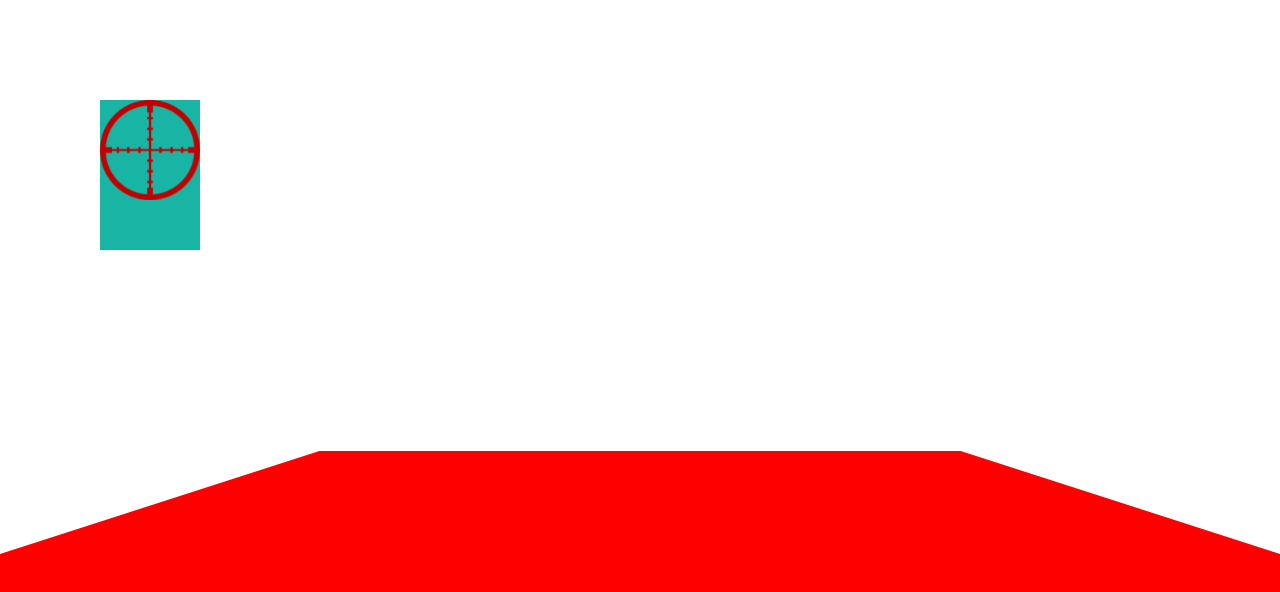
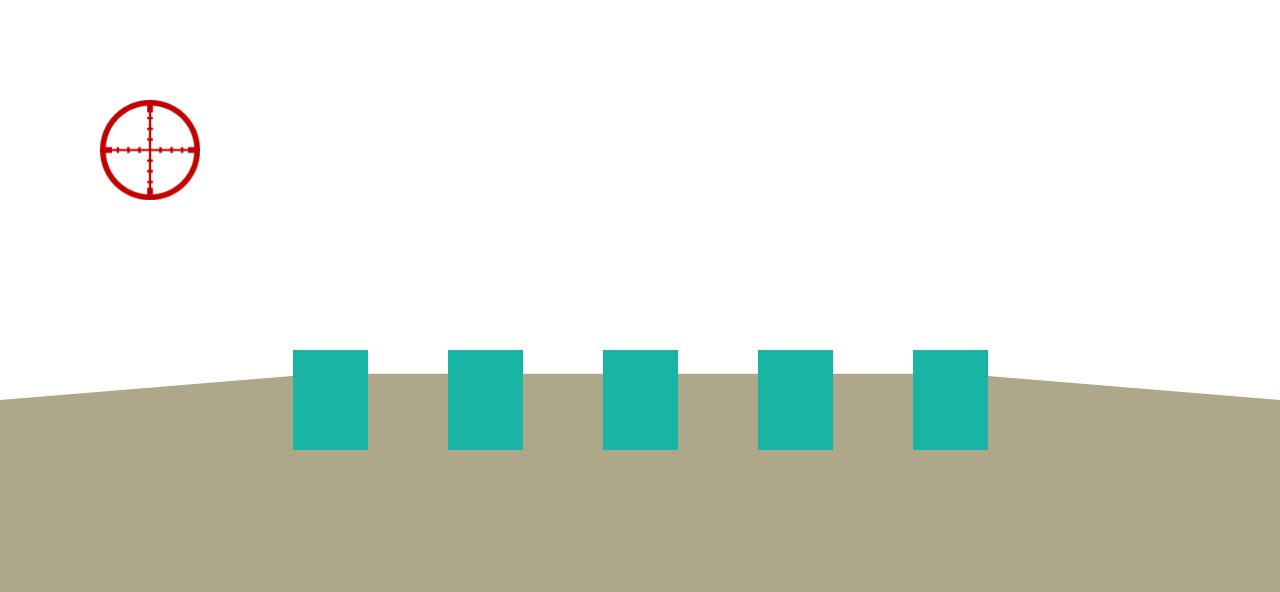
Before and after one commit to evgeniy-shpyra/shooting-range-game, a React (Create React App) app: page / in a window 1280 px wide. Shown: the top 592 px of the page. Built offline with nearby package versions, Linux system fonts and the light colour scheme.

Commit message:
ready targets and sight

```diff
--- a/package.json
+++ b/package.json
@@ -9,7 +9,9 @@
     "node-sass": "^7.0.1",
     "react": "^18.0.0",
     "react-dom": "^18.0.0",
+    "react-redux": "^7.2.8",
     "react-scripts": "5.0.1",
+    "redux": "^4.1.2",
     "web-vitals": "^2.1.4"
   },
   "scripts": {
--- a/src/App.js
+++ /dev/null
@@ -1,26 +0,0 @@
-import './scss/App.scss';
-import Sight from './components/game/sight/Sight';
-import PlayingField from './components/game/playing-field/PlayingField';
-import { useEffect, useState } from 'react';
-
-
-function App() {
-
-
-  let [enemies, setEnemies] = useState([{ isActive: true }])
-
-  const killedEnemy = () => {
-    setEnemies([{ isActive: false }])
-  }
-
-
-  return (
-    <div className='App'>
-      <Sight killedEnemy={killedEnemy} />
-      <PlayingField enemies={enemies} />
-
-    </div>
-  );
-}
-
-export default App;
--- /dev/null
+++ b/src/components/game/App.js
@@ -0,0 +1,41 @@
+import './../../scss/App.scss';
+import Sight from './sight/Sight';
+import PlayingField from './playing-field/PlayingField';
+import { useEffect, useState } from 'react';
+import game from './../../logic/logic';
+
+const width = 75
+const height = 100
+
+function App() {
+
+
+  let [enemies, setEnemies] = useState(game.initializationData(width, height, 80, 5))
+
+  window.state = enemies
+
+
+  const shot = (coordinates) => {
+    game.inclusionCheck(enemies, coordinates)
+  }
+
+  const updateInitializationData = event => {
+    setEnemies(game.initializationData(75, 100, 80, 5))
+  }
+
+  useEffect(() => {
+    window.addEventListener('resize', updateInitializationData);
+    return () => window.removeEventListener('resize', updateInitializationData)
+  }, [])
+
+
+  return (
+    <div className='App'>
+      <Sight shot={shot} />
+      <PlayingField enemies={enemies} />
+
+    </div>
+  );
+}
+
+export default App;
--- a/src/components/game/playing-field/PlayingField.jsx
+++ b/src/components/game/playing-field/PlayingField.jsx
@@ -1,16 +1,20 @@
 import Target from "./target/Target"
+import { useState } from 'react';
 
 const PlayingField = (props) => {
 
     return (
         <div className="playing-field">
 
+            {props.enemies.map(e => (
+                <Target key={e.id} x={e.x} y={e.y} isActive={e.isActive} />
+            ))}
 
-            <Target x={100} y={100} isActive={props.enemies[0].isActive} />
 
-            <div className='playing-field__field'>
+            <div className="playing-field__floor floor">
+                <div className='floor__block'></div>
+            </div>
 
-            </div>
         </div>
     )
 }
--- a/src/components/game/playing-field/target/Target.jsx
+++ b/src/components/game/playing-field/target/Target.jsx
@@ -1,10 +1,10 @@
+const Target = (props) => {
 
-const Target = (props) => {
 
     return (
         <div className='target'
             style={{
-                position: 'relative',
+                position: 'absolute',
                 left: props.x,
                 top: props.y
             }}>
--- a/src/components/game/sight/Sight.jsx
+++ b/src/components/game/sight/Sight.jsx
@@ -1,6 +1,6 @@
 import { useState, useEffect } from 'react';
 import sightPng from '../../../images/sight.png'
-import game from './../../../logic/logic';
+
 
 const Sight = (props) => {
 
@@ -17,12 +17,7 @@ const Sight = (props) => {
     }
 
     const mouseClickHandler = event => {
-
-        if(game.inclusionCheck(event.x, event.y)){
-
-            props.killedEnemy()
-        }
-
+        props.shot({ x: event.x, y: event.y })
     }
 
     useEffect(() => {
--- a/src/index.js
+++ b/src/index.js
@@ -1,7 +1,8 @@
 import React from 'react';
 import ReactDOM from 'react-dom/client';
+import App from './components/game/App';
 import './index.css';
-import App from './App';
+
 import reportWebVitals from './reportWebVitals';
 
 const root = ReactDOM.createRoot(document.getElementById('root'));
--- a/src/logic/logic.js
+++ b/src/logic/logic.js
@@ -2,23 +2,44 @@
 
 const game = {
 
-    enemies: [],
+    //--------------------------
+    initializationData(width, height, margin, count) {
+        const enemies = []
+        const positions = this._generatePosition(width, height, margin, count)
 
-    generateEnemies() {
-        this.enemies.push({
-            id: 1,
-            x: this._getRandomNum(100, 1000),
-            y: this._getRandomNum(100, 400)
+        for (let i = 0; i < 5; i++) {
+            enemies[i] = { id: i, x: positions[i].x, y: positions[i].y, strength: this._getRandomNum(1, 3), isActive: true }
+        }
+
+        return enemies
+    },
+    _generatePosition(width, height, margin, count) {
+        const positions = []
+        const centerX = window.innerWidth / 2 - (width / 2)
+        const centerY = window.innerHeight / 2 - (height / 2)
+
+        const dir = width + margin
+
+        const firstX = centerX - (dir * Math.floor(count / 2))
+
+        for (let i = 0; i < count; i++) {
+            positions[i] = { x: firstX + (dir * i), y: centerY }
+        }
+        return positions
+    },
+    //--------------------------
+
+
+
+    inclusionCheck(enemies, { x, y }, width, height) {
+
+        return enemies.map(e => {
+            if(x >= e.x && x <= e.x + width && y >= e.y && y <= e.y + height)
+                return {...e, isActive: false}
+            return e
         })
     },
 
-    inclusionCheck(x, y) {
-        //x={400} y={200}
-
-        if (x >= 100 && x <= 100 + 100 && y >= 100 && y <= 100+ 150) return true
-        else return false
-
-    },
 
     _getRandomNum(min, max) {
         return Math.floor(Math.random() * (max - min + 1)) + min
--- a/src/scss/playing-field.scss
+++ b/src/scss/playing-field.scss
@@ -1,12 +1,24 @@
+
 .playing-field {
     width: 100%;
     height: 100%;
-    perspective:600px;
-    &__field {
+    &__floor {
         width: 100%;
         height: 100%;
-        background-color: red;
-        transform: rotate3d(1,0,0, 85deg) scale3d(1, 1.5, 1);
+        position: absolute;
+        z-index: 5;
+    }
 
+
+
+}
+.floor {
+    perspective:600px;
+
+    &__block {
+        width: 100%;
+        height: 100%;
+        background-color: rgb(174, 167, 137);
+        transform: rotate3d(1,0,0, 85deg) scale3d(1, 1.5, 1) ;
     }
 }
--- a/src/scss/target.scss
+++ b/src/scss/target.scss
@@ -1,12 +1,9 @@
 
 .target {
-    display: inline-block;
-    width: 100px;
-    height: 150px;
-    //background-color: rgba(24, 181, 165, 0.2);
+    width: 75px;
+    height: 100px;
     perspective:400px;
-    z-index: 5;
-
+    z-index: 7;
 
     &__block {
         width: 100%;
```
Also changed, not shown: 1 other file (tests, documents, lock files or other folders).
